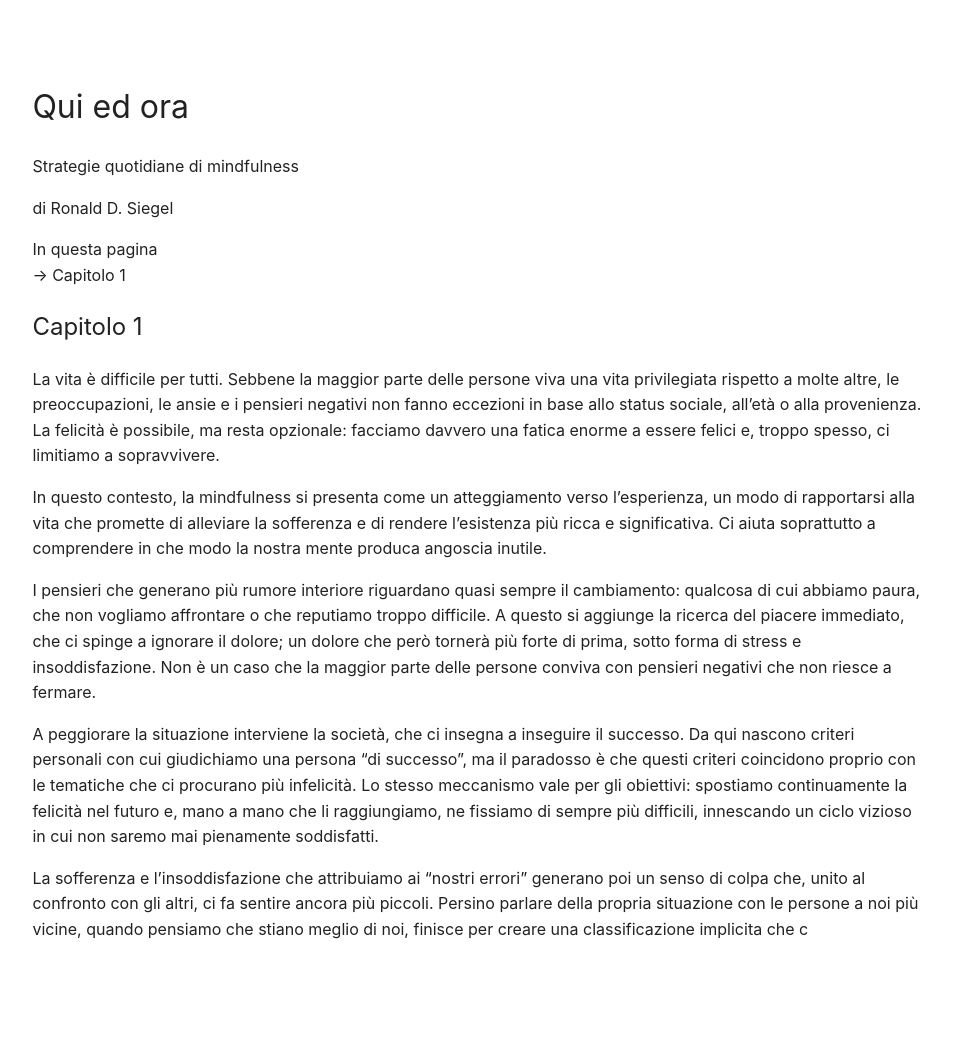
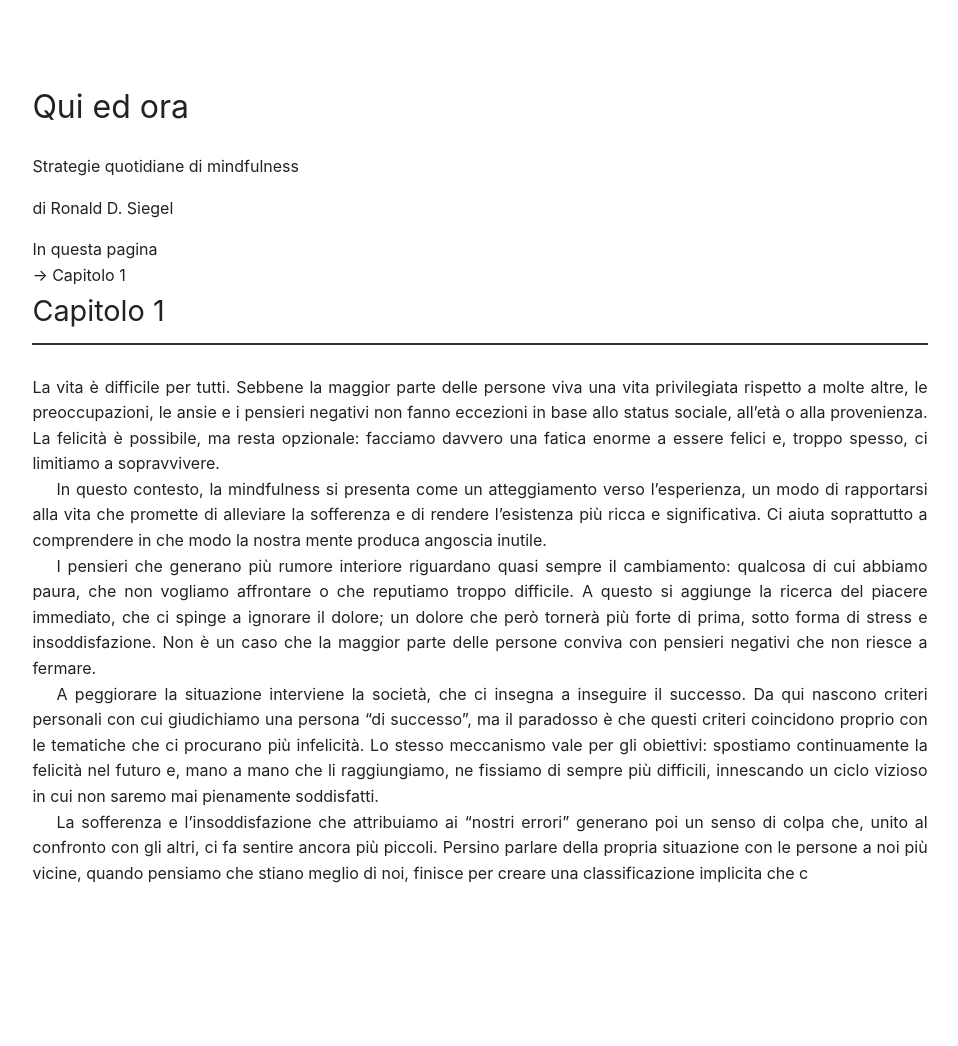
Before and after one commit to o0ana/Riassunti-libri, a Jekyll site: the page built from riassunti/qui-ed-ora/index.md, in a window 1280 px wide. Shown: the whole page, without its empty margins (160-1118 px from the left). Built offline with Jekyll 4.4.1, drawn with Linux system fonts in a browser that asks for light colours.

Commit message:
Update default.html

```diff
--- a/_layouts/default.html
+++ b/_layouts/default.html
@@ -54,7 +54,25 @@
       font-style: italic;
       margin-top: 6px;
     }
-
+    .capitolo {
+  margin-bottom: 80px;
+}
+.capitolo h2 {
+  font-size: 1.8rem;
+  font-weight: 400;
+  border-bottom: 2px solid #333;
+  padding-bottom: 8px;
+  margin-top: 0;
+  margin-bottom: 30px;
+}
+.capitolo p {
+  margin: 0;
+  text-indent: 1.5em;
+  text-align: justify;
+}
+.capitolo p:first-of-type {
+  text-indent: 0;
+}
     @media (max-width: 600px) {
       .container { padding: 40px 20px; }
     }
```
